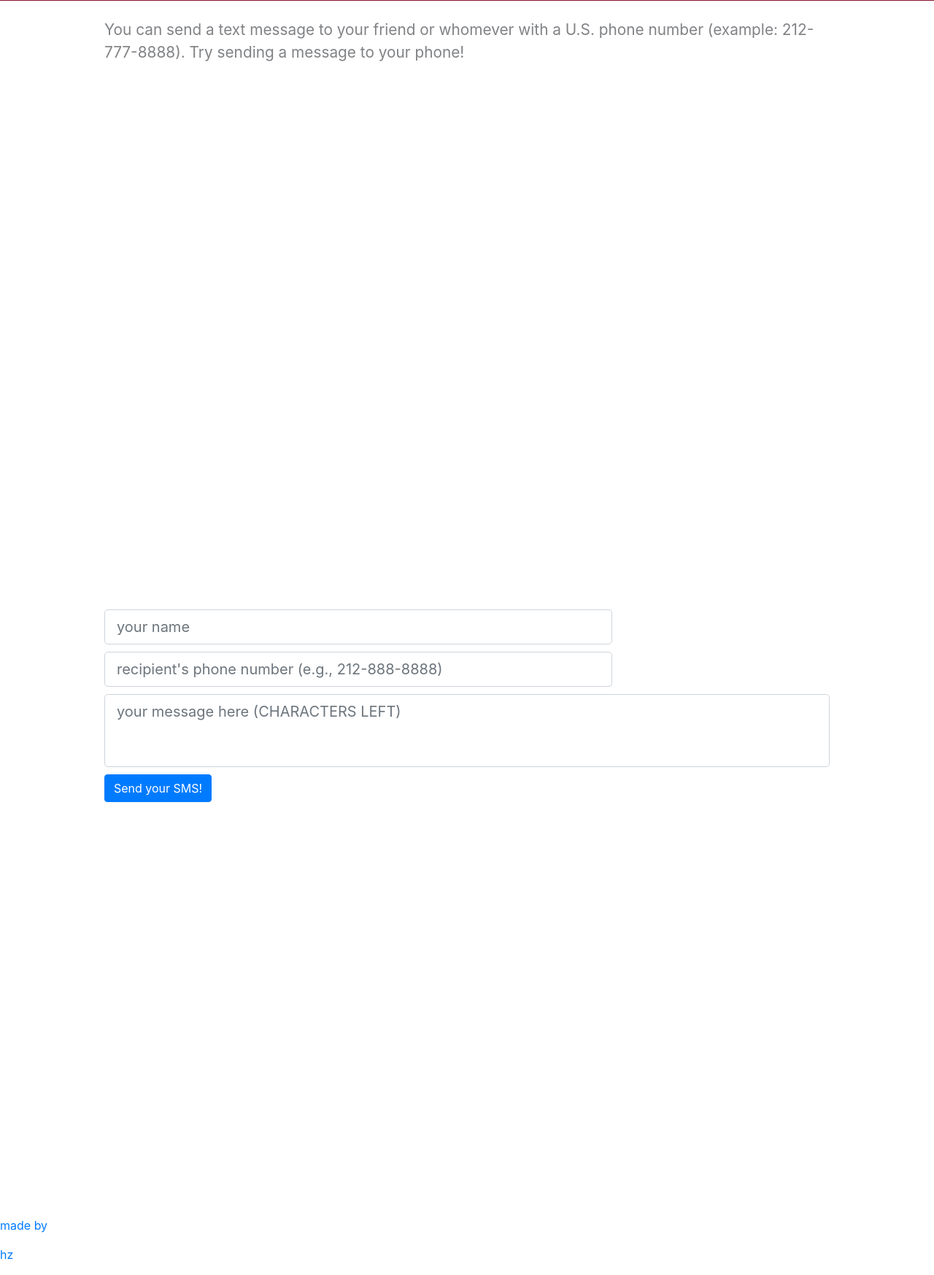
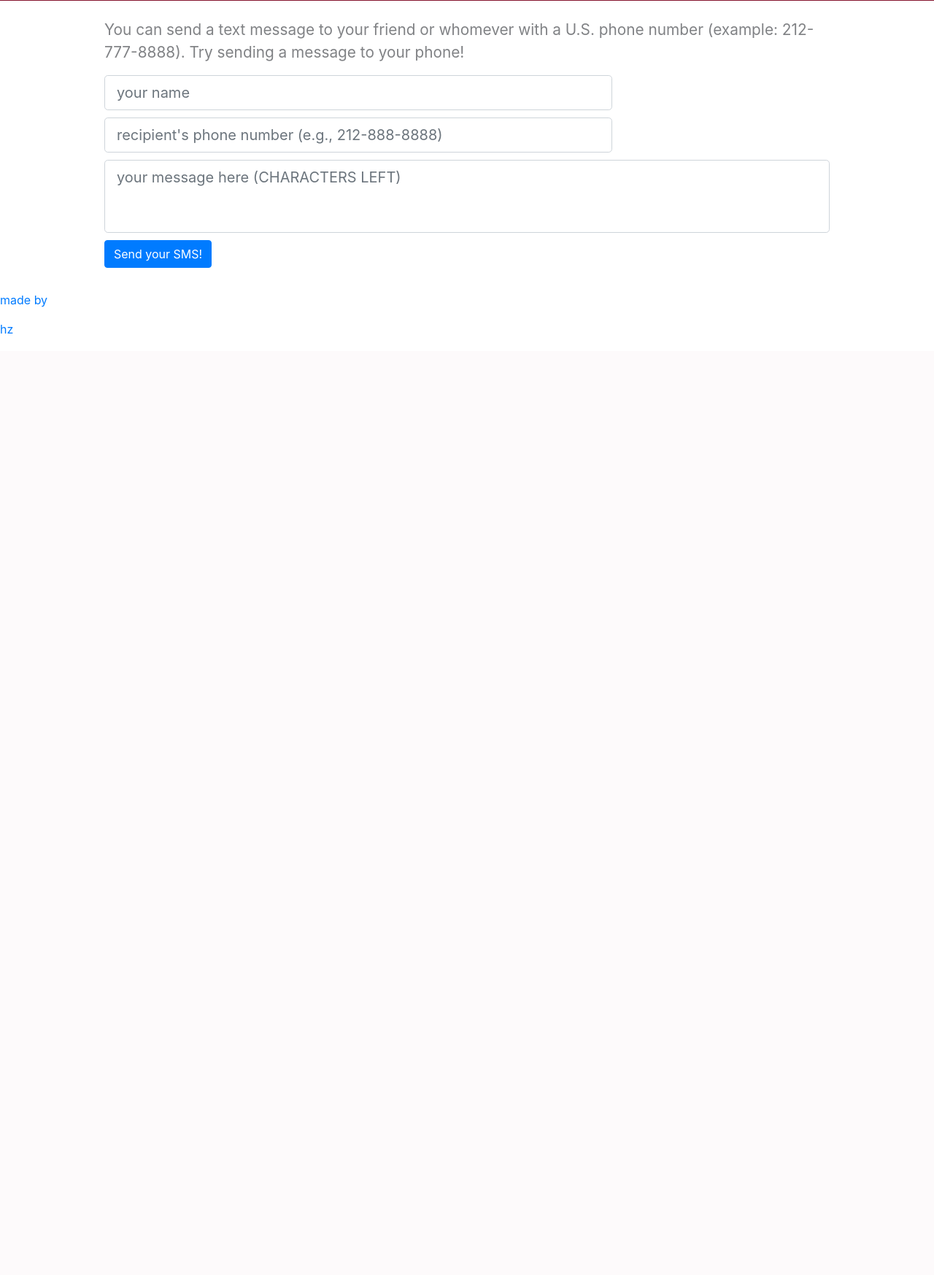
Before and after one commit to hnryzhng/hello-sms, a Flask app: page / in a window 1280 px wide. Shown: the part 319-2066 px from the top of the page at 73% size. After the commit the page ends 776 px from the top, so only its background shows below. Run offline with Flask 2, Linux system fonts and the light colour scheme; some libraries are stand-ins or nearby versions.

Commit message:
updated container height

```diff
--- a/static/css/index.css
+++ b/static/css/index.css
@@ -11,7 +11,7 @@ h1 {
 }
 
 .container {
-	min-height: 100vh;
+	/*min-height: 100vh;*/
 }
 
 #main-section {
```
